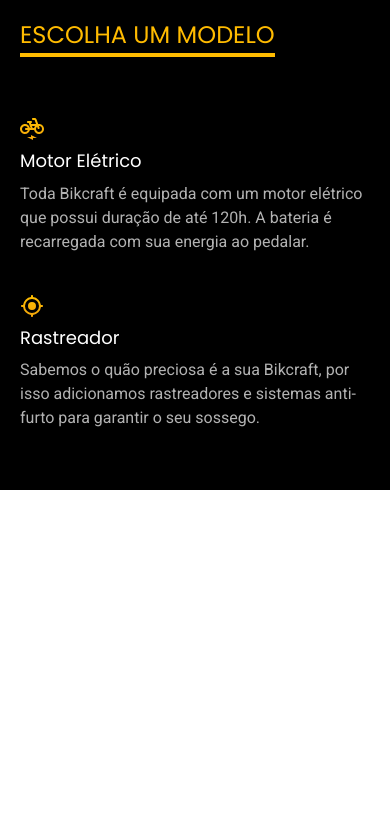
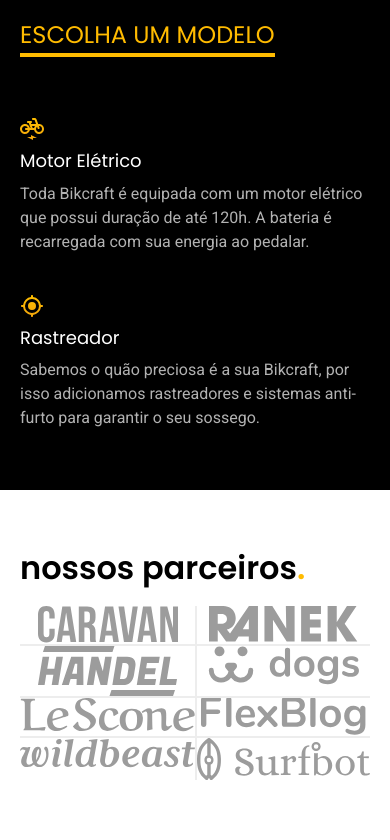
Before and after one commit to ProfileDijalma/bikcraft, a plain HTML site: page index.html in a window 390 px wide. Shown: the part 1873-2713 px from the top of the page. Before the commit the page ends 2600 px from the top, so only its background shows below. Drawn offline with Linux system fonts and the light colour scheme.

Commit message:
finalizado area parceiros

```diff
--- /dev/null
+++ b/css/home/parceiros.css
@@ -0,0 +1,51 @@
+.parceiros {
+    padding-top: 60px;
+    padding-bottom: 120px;
+}
+
+.parceiros h2 {
+    margin-bottom: 60px;
+}
+
+.parceiros ul {
+    padding: 0 20px;
+    max-width: 1400px;
+    display: grid;
+    grid-template-columns: repeat(4, 1fr) ;
+    margin-left: o auto;
+}
+
+.parceiros li {
+     border-left: 2px solid var(--cor-2);
+}
+
+.parceiros img{
+    margin: auto;
+}
+
+.parceiros li:first-child,
+.parceiros li:first-child(5) {
+     border-left: none;
+}
+
+.parceiros li:nth-child(n+5){
+    border-top: 2px solid var(--cor-2);
+}
+
+@media (max-width: 800px) {
+    .parceiros {
+    padding-bottom: 60px;
+}
+.parceiros h2 {
+    margin-bottom: 20px;
+}
+.parceiros ul {
+    grid-template-columns: repeat(2, 1fr) ;
+}
+.parceiros li:nth-child(n+3) {
+    border-top: 2px solid var(--cor-2);
+}
+.parceiros li:nth-child(odd) {
+    border-left: none;
+}
+}
--- a/css/style.css
+++ b/css/style.css
@@ -15,4 +15,7 @@
 @import "./bicicletas/bicicletas-lista.css";
 
 /*Tecnologia*/
-@import "./home/tecnologia.css"
+@import "./home/tecnologia.css";
+
+/*Parceiros*/
+@import "./home/parceiros.css";
--- a/index.html
+++ b/index.html
@@ -124,5 +124,25 @@
         </div>
       </div>
     </article>
+
+    <section  class="parceiros" aria-label="Nossos Parceiros">
+       <h2 class="container font-1-xxl">
+        nossos parceiros<span class="cor-p1">.</span>
+      </h2>
+      <ul>
+        <li><img src="./img/parceiros/caravan.svg" alt="caravan"></li>
+        <li><img src="./img/parceiros/ranek.svg" alt="ranek.svg"></li>
+        <li><img src="./img/parceiros/handel.svg" alt="handel"></li>
+        <li><img src="./img/parceiros/dogs.svg" alt="dogs"></li>
+        <li><img src="./img/parceiros/lescone.svg" alt="lescone"></li>
+        <li><img src="./img/parceiros/flexblog.svg" alt="flexblog"></li>
+        <li><img src="./img/parceiros/wildbeast.svg" alt="wildbeast"></li>
+        <li><img src="./img/parceiros/surfbot.svg" alt="surfbot"></li>
+
+
+      </ul>
+    </section>
+
+
   </body>
 </html>
```
